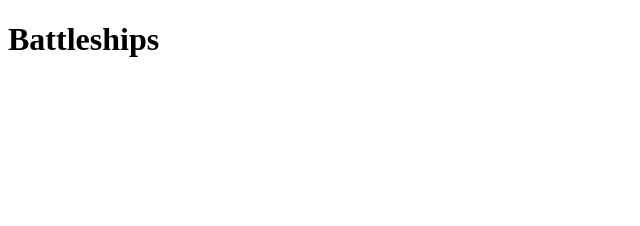
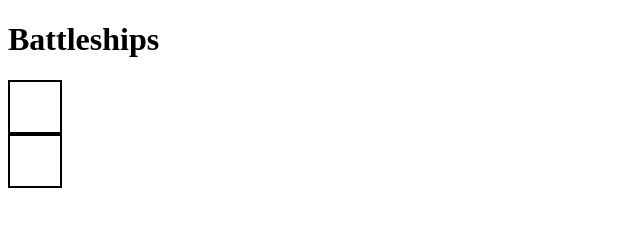
Before and after one commit to wishyrater/odin-battleships, a website built with webpack: page src/template.html in a window 1280 px wide. Shown: the whole page, without its empty margins (0-640 px from the left). Built offline with nearby package versions, Linux system fonts and the light colour scheme.

Commit message:
Get basic gameboard rendering to work

```diff
--- a/src/Player.js
+++ b/src/Player.js
@@ -1,4 +1,4 @@
-import Gameboard from "./Gameboard";
+import Gameboard from "./Gameboard.js";
 
 export default class Player {
     constructor(type) {
--- /dev/null
+++ b/src/events.js
@@ -0,0 +1,3 @@
+export const initEvents = () => {
+
+}
--- a/src/index.js
+++ b/src/index.js
@@ -1 +1,14 @@
 import "./style.css";
+import Player from "./Player.js";
+import { renderBoard } from "./render.js";
+
+document.addEventListener("DOMContentLoaded", (e) => {
+    const player = new Player("human");
+    const computer = new Player("computer");
+
+    const playerContainer = document.querySelector(".player-gameboard-container");
+    const computerContainer = document.querySelector(".computer-gameboard-container");
+
+    renderBoard(player.gameboard, playerContainer);
+    renderBoard(computer.gameboard, computerContainer);
+});
--- /dev/null
+++ b/src/render.js
@@ -0,0 +1,18 @@
+export const renderBoard = (gameboard, parentElement) => {
+    parentElement.innerHTML = '';
+    const element = document.createElement("div");
+    element.classList.add("gameboard");
+
+    for (let x = 0; x < 10; x++) {
+        for (let y = 0; y < 10; y++) {
+            // create a cell
+            const cell = document.createElement("div");
+            cell.classList.add("cell");
+            cell.dataset.x = x;
+            cell.dataset.y = y;
+            element.appendChild(cell);
+        }
+    }
+
+    parentElement.appendChild(element);
+};
--- a/src/style.css
+++ b/src/style.css
@@ -0,0 +1,5 @@
+.gameboard {
+    height: 50px;
+    width: 50px;
+    border: 2px solid black;
+}
--- a/src/template.html
+++ b/src/template.html
@@ -10,7 +10,11 @@
         <h1>Battleships</h1>
     </header>
     <main>
-        <div class="content-container">
+        <div class="player-gameboard-container">
+
+        </div>
+        <div class="computer-gameboard-container">
+
         </div>
     </main>
     <footer>
```
Also changed, not shown: 1 other file.
